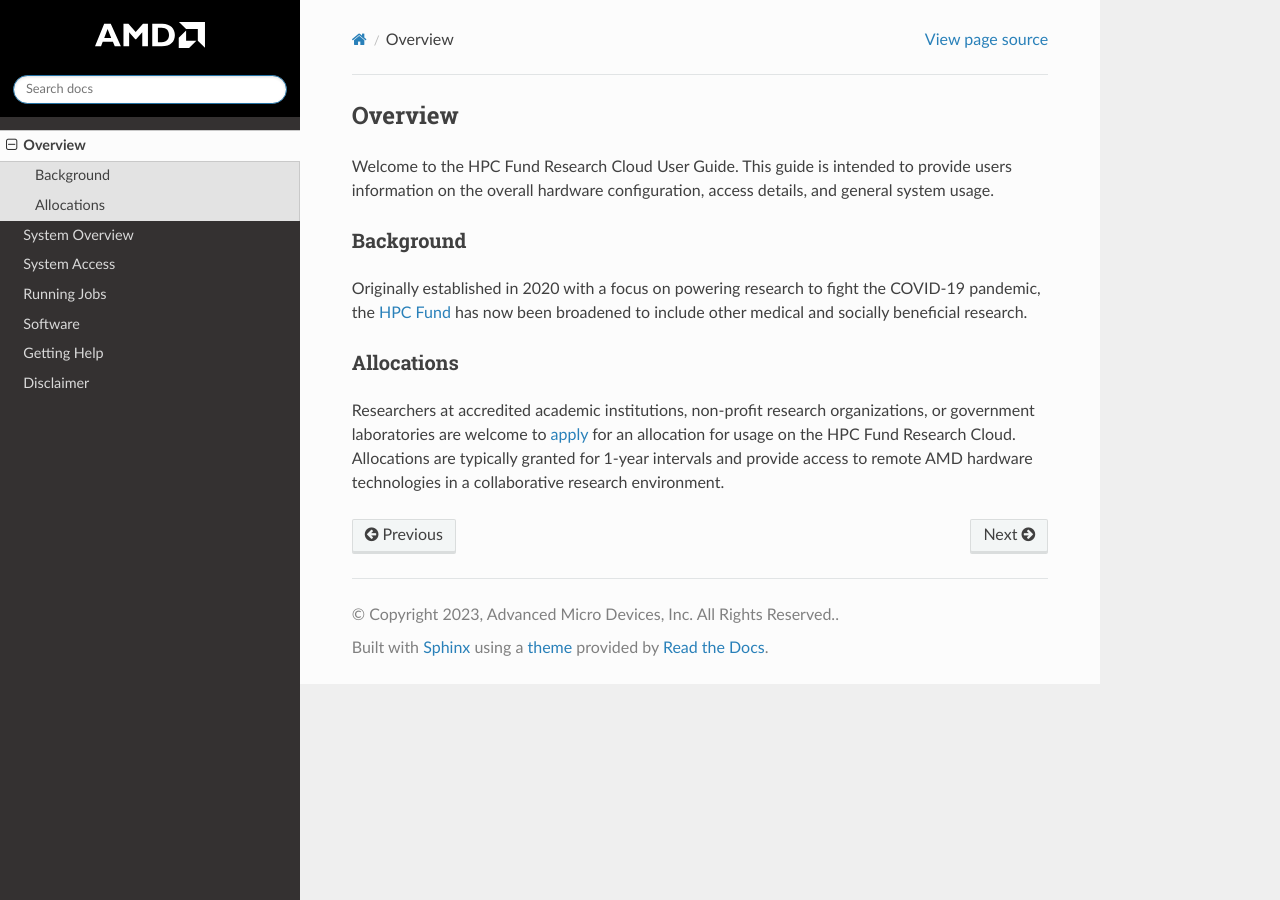
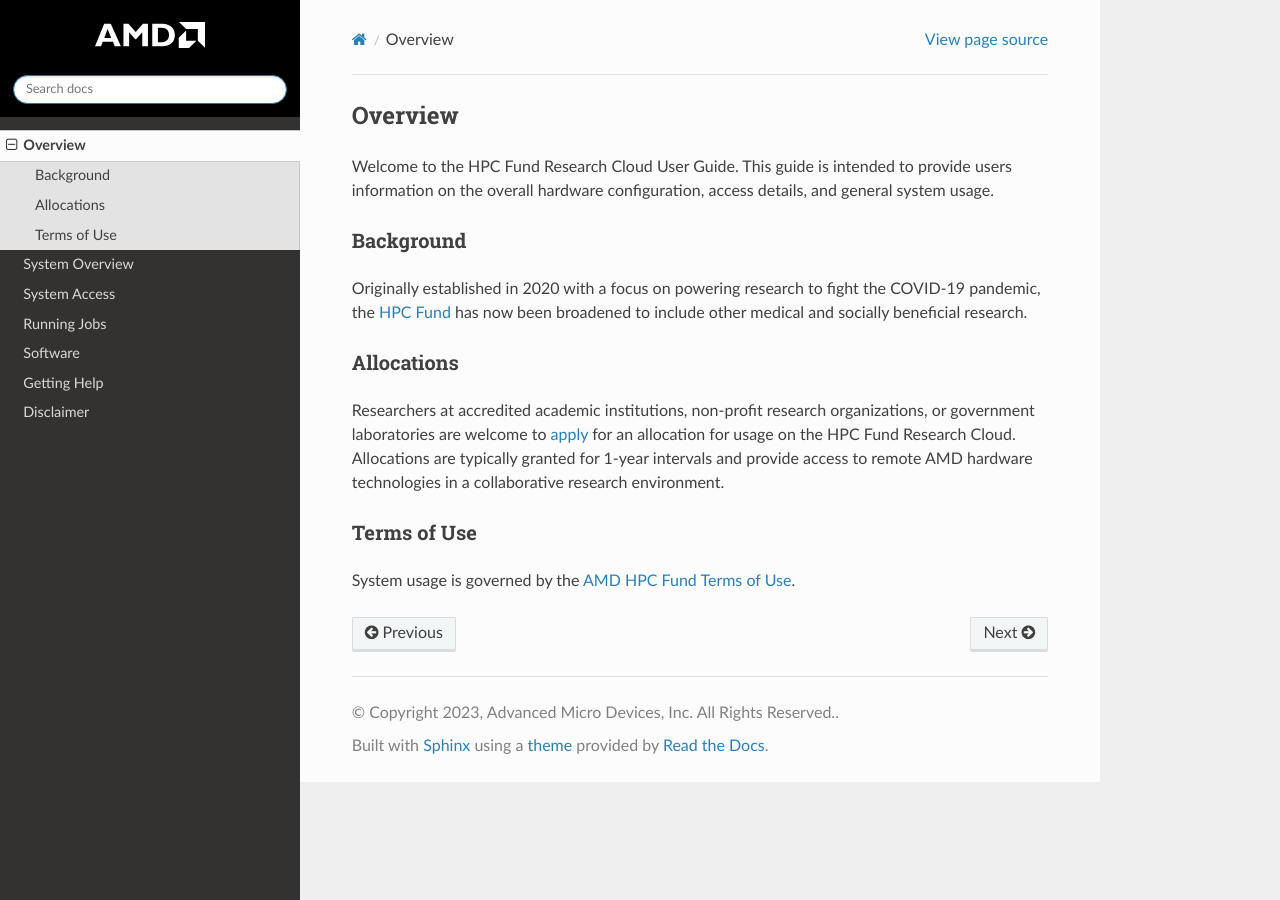
Before and after one commit to AMDResearch/hpcfund, a Sphinx documentation site: the page built from docs/introduction.md, in a window 1280 px wide. Built offline with Sphinx 7.4.7 and the Read the Docs theme 2.0.0, drawn with Linux system fonts in a browser that asks for light colours.

Commit message:
add link to terms of use

```diff
--- a/docs/introduction.md
+++ b/docs/introduction.md
@@ -18,3 +18,7 @@ organizations, or government laboratories are welcome to
 for an allocation for usage on the HPC Fund Research
 Cloud. Allocations are typically granted for 1-year intervals and
 provide access to remote AMD hardware technologies in a collaborative research environment.
+
+## Terms of Use
+
+System usage is governed by the [AMD HPC Fund Terms of Use](https://www.amd.com/system/files/documents/hpc-fund-terms-of-use.pdf).
```
